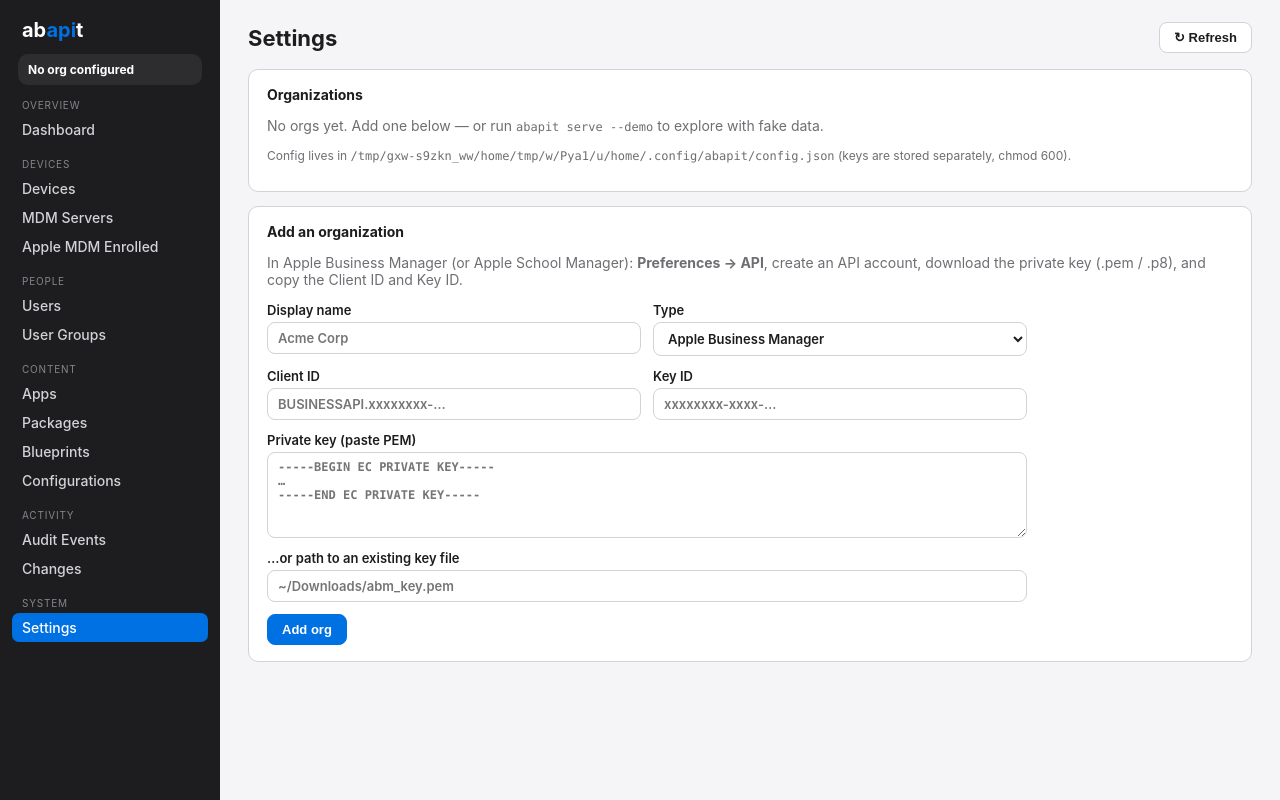
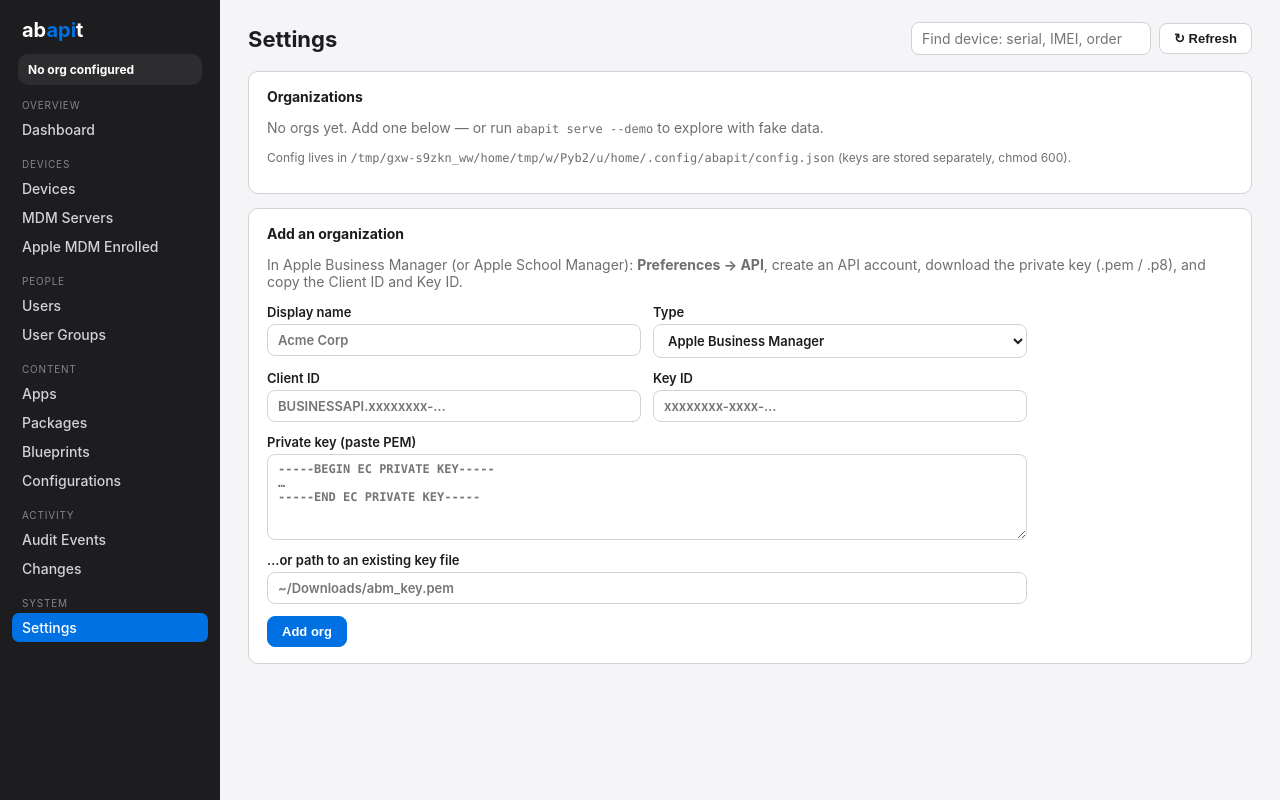
Before and after one commit to goetchstone/abapit, a FastAPI app: page /settings in a window 1280 px wide. Run offline with FastAPI, Linux system fonts and the light colour scheme.

Commit message:
Global device quick-find in the top bar
Type a serial, IMEI, MEID, EID, order number, or MAC from any page;
a unique match (exact or substring) jumps straight to the device
detail page, which already auto-checks AppleCare coverage and MDM
assignment. Ambiguous queries fall back to the filtered device list.
Adds first web-layer tests (TestClient).

Co-Authored-By: Claude Fable 5 <noreply@anthropic.com>

```diff
--- a/abapit/web/app.py
+++ b/abapit/web/app.py
@@ -214,6 +214,33 @@ def create_app(demo: bool = False) -> FastAPI:
                       shown=min(len(rows), MAX_TABLE_ROWS), matched=len(rows),
                       q=q, family=family, status=status,
                       families=families, statuses=statuses)
+
+    @app.get("/find")
+    def find_device(q: str = ""):
+        """Global quick-find: jump straight to a device when the query
+        uniquely identifies one (serial, IMEI, MEID, EID, order number,
+        MAC address — exact or unique-substring); otherwise fall back to
+        the filtered device list."""
+        q = q.strip()
+        if not q:
+            return RedirectResponse("/devices", status_code=303)
+        devices = cached("devices", lambda c: c.devices())
+        needle = q.lower()
+        id_fields = ("serialNumber", "imei", "meid", "eid", "orderNumber",
+                     "wifiMacAddress", "bluetoothMacAddress", "ethernetMacAddress")
+
+        def identifiers(device):
+            yield device.get("id") or ""
+            for field in id_fields:
+                yield str(device["attributes"].get(field) or "")
+
+        exact = [d for d in devices
+                 if any(value.lower() == needle for value in identifiers(d))]
+        hits = exact or [d for d in devices
+                         if any(needle in value.lower() for value in identifiers(d))]
+        if len(hits) == 1:
+            return RedirectResponse(f"/devices/{hits[0]['id']}", status_code=303)
+        return RedirectResponse(f"/devices?q={quote(q)}", status_code=303)
 
     @app.get("/devices/{device_id}", response_class=HTMLResponse)
     def device_page(request: Request, device_id: str):
--- a/abapit/web/templates/base.html
+++ b/abapit/web/templates/base.html
@@ -36,6 +36,9 @@
     <header class="topbar">
       <h1>{% block title %}{% endblock %}</h1>
       <div class="actions">
+        <form method="get" action="/find">
+          <input type="search" name="q" placeholder="Find device: serial, IMEI, order #" title="Jumps straight to the device when the match is unique">
+        </form>
         {% if not demo and orgs|length > 1 %}
         <form method="post" id="orgswitch">
           <select onchange="orgswitch.action='/settings/orgs/'+this.value+'/activate';orgswitch.submit()">
```
Also changed, not shown: tests/test_web.py (added, +47 -0 lines).
